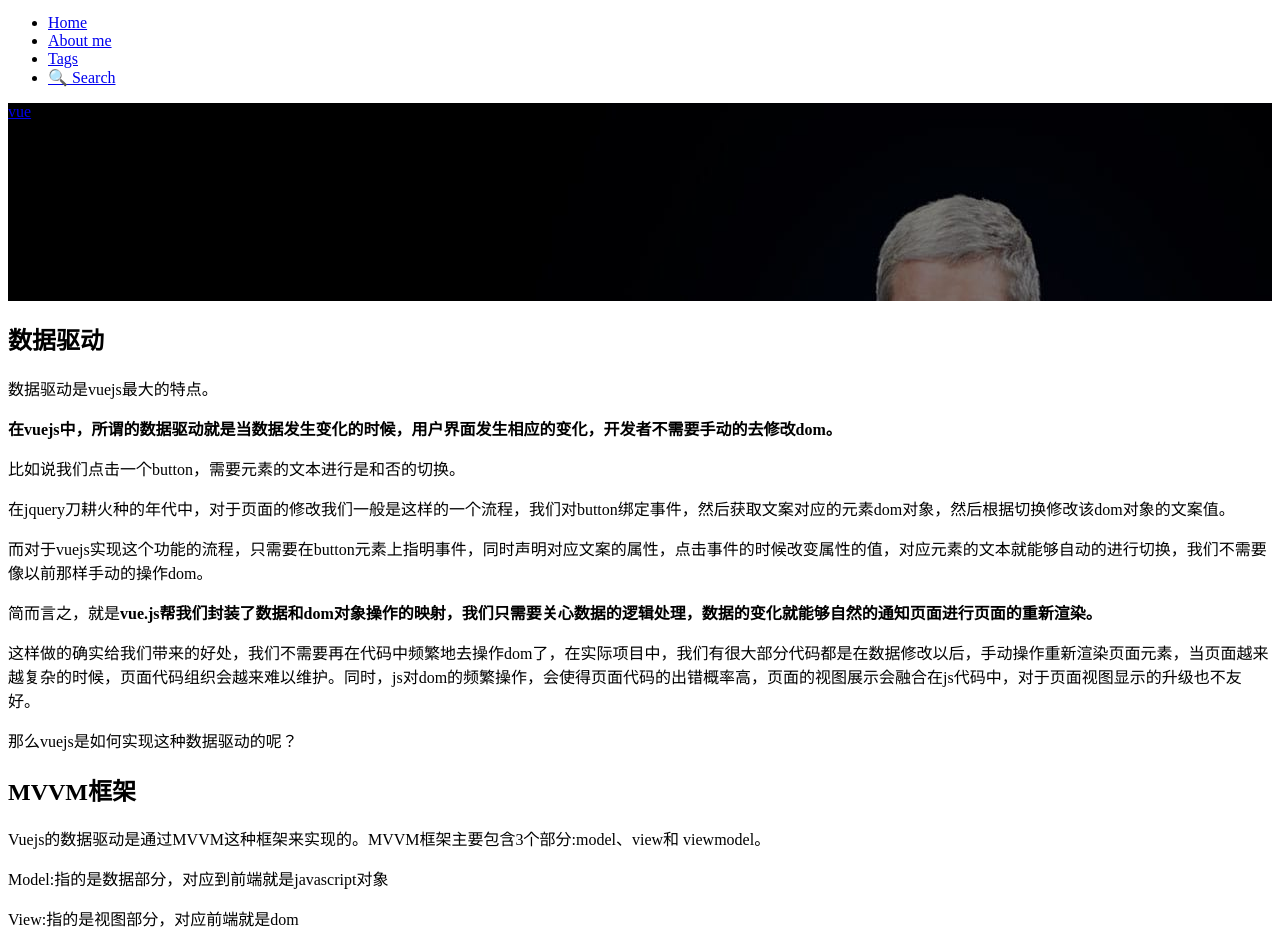
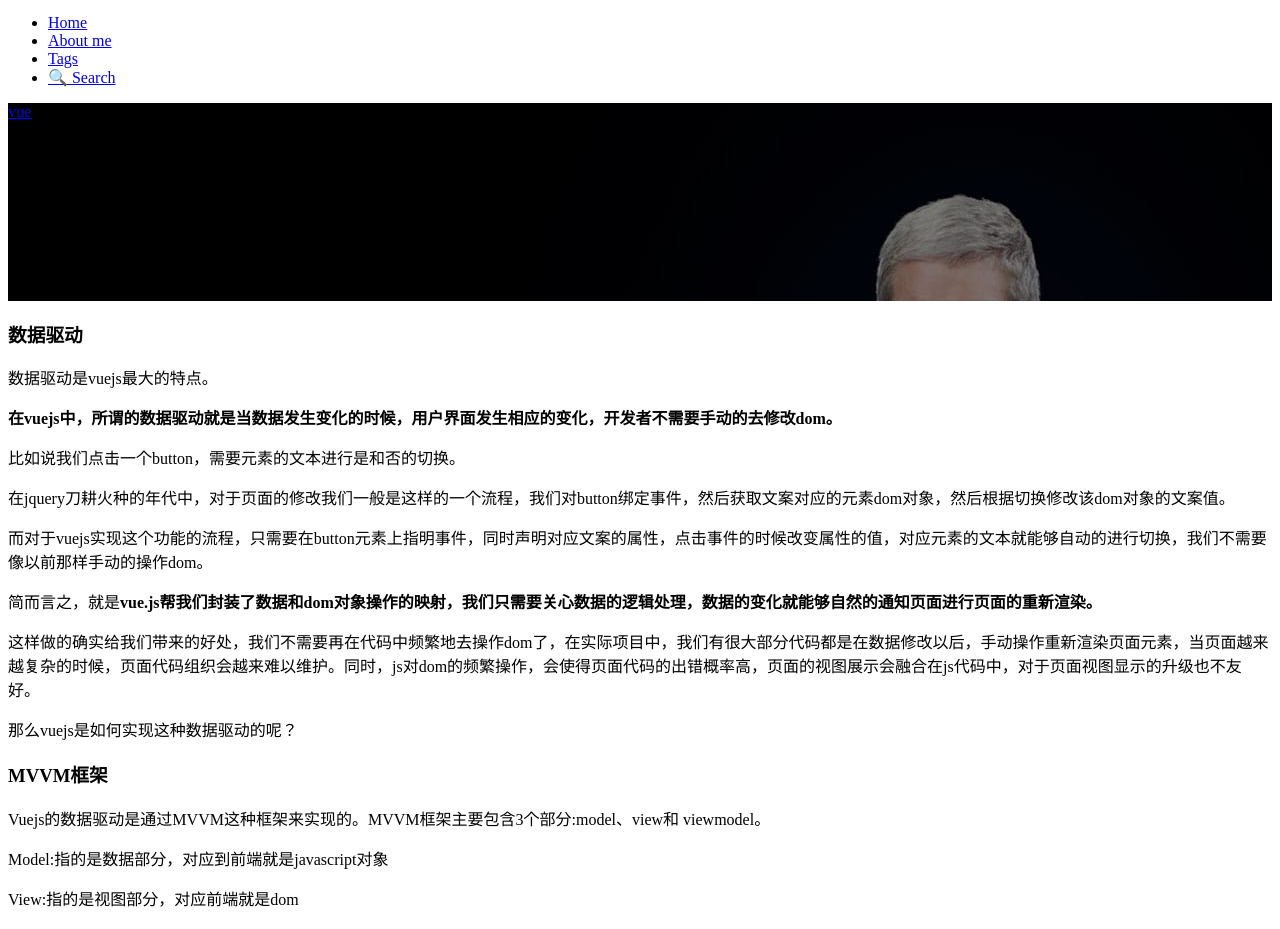
Before and after one commit to liangyuqi/liangyuqi.github.io, a Jekyll site: the page built from _posts/2017-09-09-vue-Vue.js MVVM及数据绑定原理.md, in a window 1280 px wide. Shown: the part 131-1060 px from the top of the page. Built offline with Jekyll 4.4.1, drawn with Linux system fonts in a browser that asks for light colours; comment, search, counter and statistics services are not loaded.

```diff
--- a/_posts/2017-09-09-vue-Vue.js MVVM及数据绑定原理.md
+++ b/_posts/2017-09-09-vue-Vue.js MVVM及数据绑定原理.md
@@ -9,7 +9,7 @@ catalog: true
 tags:
     - vue
 ---
-# 数据驱动
+### 数据驱动
 数据驱动是vuejs最大的特点。
 
 **在vuejs中，所谓的数据驱动就是当数据发生变化的时候，用户界面发生相应的变化，开发者不需要手动的去修改dom。**
@@ -26,7 +26,7 @@ tags:
 
 那么vuejs是如何实现这种数据驱动的呢？
 
-# MVVM框架
+### MVVM框架
 Vuejs的数据驱动是通过MVVM这种框架来实现的。MVVM框架主要包含3个部分:model、view和 viewmodel。
 
 Model:指的是数据部分，对应到前端就是javascript对象
@@ -39,7 +39,7 @@ Viewmodel:就是连接视图与数据的中间件
 
 **数据(Model)和视图(View)是不能直接通讯的，而是需要通过ViewModel来实现双方的通讯。**当数据变化的时候，viewModel能够监听到这种变化，并及时的通知view做出修改。同样的，当页面有事件触发时，viewMOdel也能够监听到事件，并通知model进行响应。Viewmodel就相当于一个观察者，监控着双方的动作，并及时通知对方进行相应的操作。
 
-# Vuejs的数据驱动实现
+### Vuejs的数据驱动实现
 不同的 MVVM 框架中，实现双向数据绑定的技术有所不同
 
 AngularJS 采用“**脏值检测**”的方式，数据发生变更后，对于所有的数据和视图的绑定关系进行一次检测，识别是否有数据发生了改变，有变化进行处理，可能进一步引发其他数据的改变，所以这个过程可能会循环几次，一直到不再有数据变化发生后，将变更的数据发送到视图，更新页面展现。如果是手动对 ViewModel 的数据进行变更，为确保变更同步到视图，需要手动触发一次“脏值检测”。
```
